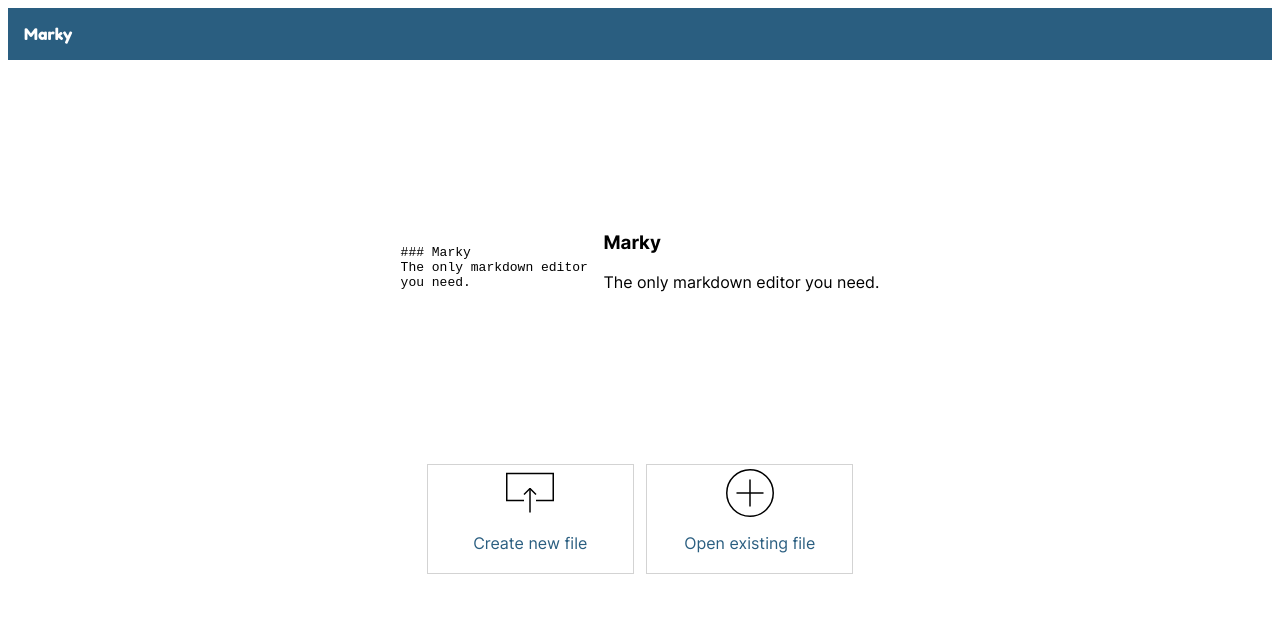
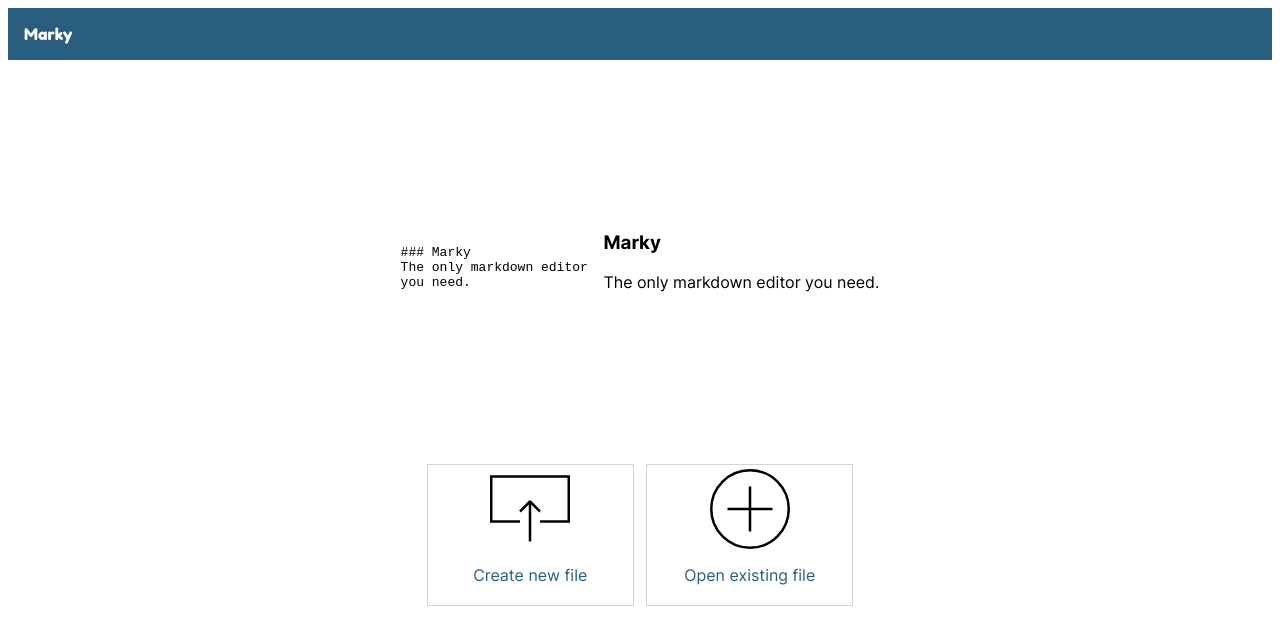
Before and after one commit to Rapteon/Marky, an Angular app: page / in a window 1280 px wide. Shown: the top 644 px of the page. Built offline with nearby package versions, Linux system fonts and the light colour scheme.

Commit message:
Removed inline style.

```diff
--- a/src/app/dashboard/dashboard.component.css
+++ b/src/app/dashboard/dashboard.component.css
@@ -6,6 +6,10 @@
     margin: 0.5vh 0.5vw;
     padding: 0.5vh 0.5vw;
     border: 1px solid lightgrey;
+}
+
+.file-selector > img {
+    height: 10vh;
 }
 
 .file-selector:hover {
--- a/src/app/dashboard/dashboard.component.html
+++ b/src/app/dashboard/dashboard.component.html
@@ -12,12 +12,12 @@ you need.
     </div>
     <div id="file-selector">
         <div id="create-new" class="file-selector" (click)="createFile()">
-            <img style="height: 3em;" src="assets/images/basic_upload.svg">
+            <img src="assets/images/basic_upload.svg">
             <p class="primary-text">Create new file</p>
             <input id="file-input" type="file" style="display: none" accept=".md">
         </div>
         <div id="load-existing" class="file-selector" (click)="loadFile()">
-            <img style="height: 3em;" src="assets/images/arrows_circle_plus.svg">
+            <img src="assets/images/arrows_circle_plus.svg">
             <p class="primary-text">Open existing file</p>
         </div>
     </div>
```
